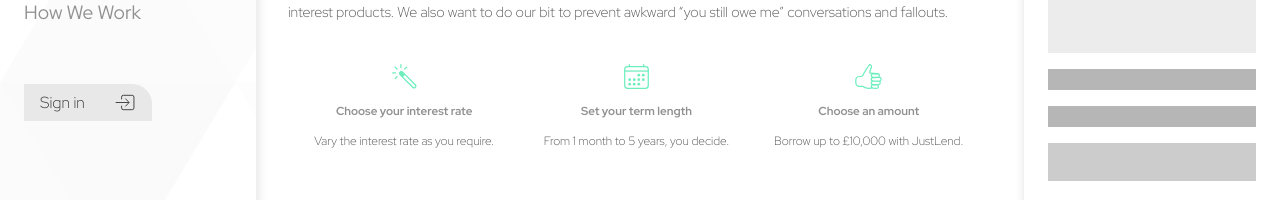
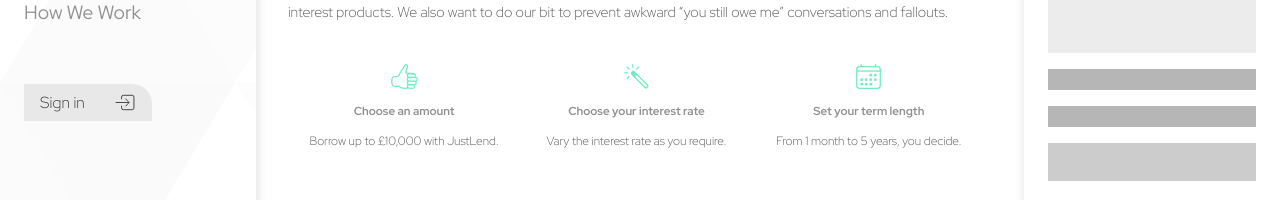
Before and after one commit to Kezanwar/justLendCampaign, a React (Create React App) app: page / in a window 1280 px wide. Shown: the part 310-510 px from the top of the page. Built offline with nearby package versions, Linux system fonts and the light colour scheme.

Commit message:
formcomponent0 rearrange

```diff
--- a/src/components/main/main__formSection/main__form/formComponents/formComponent__0/formComponent__0.js
+++ b/src/components/main/main__formSection/main__form/formComponents/formComponent__0/formComponent__0.js
@@ -22,6 +22,11 @@ const FormComponent__0 = (props) => {
             </div>
             <div className='formComponent__0__iconBox'>
                 <div className='iconBox__iconContainer'>
+                    <img alt='wand' src={ThumbsUp}></img>
+                    <h5>Choose an amount</h5>
+                    <p>Borrow up to £10,000 with JustLend.</p>
+                </div>
+                <div className='iconBox__iconContainer'>
                     <img alt='wand' src={Wand}></img>
                     <h5>Choose your interest rate</h5>
                     <p>Vary the interest rate as you require.</p>
@@ -31,11 +36,7 @@ const FormComponent__0 = (props) => {
                     <h5>Set your term length</h5>
                     <p>From 1 month to 5 years, you decide.</p>
                 </div>
-                <div className='iconBox__iconContainer'>
-                    <img alt='wand' src={ThumbsUp}></img>
-                    <h5>Choose an amount</h5>
-                    <p>Borrow up to £10,000 with JustLend.</p>
-                </div>
+
             </div>
         </div>
     )
```
